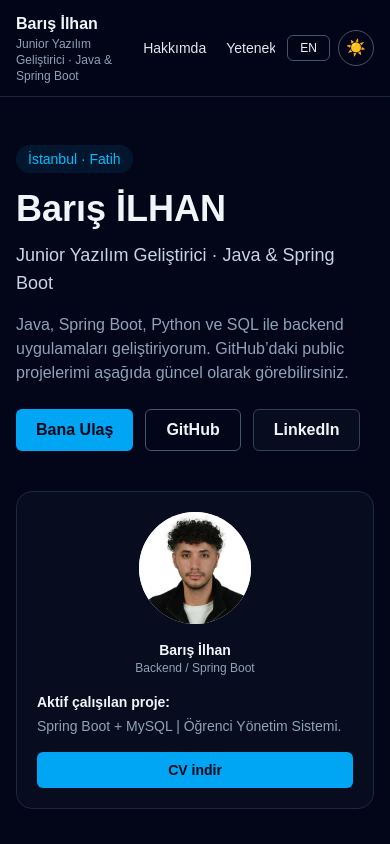
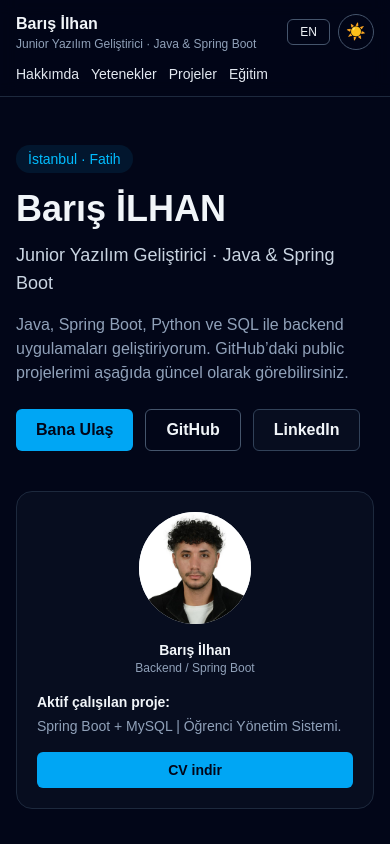
Before and after one commit to barslhn/Portfolio-Portfy, a Next.js app: page / in a window 390 px wide. Shown: the top 844 px of the page. Built offline with nearby package versions, Linux system fonts and the light colour scheme; no server answers.

Commit message:
Updated layout.tsx and page.tsx with new content

```diff
--- a/app/layout.tsx
+++ b/app/layout.tsx
@@ -39,7 +39,7 @@ export const metadata: Metadata = {
     type: "website",
     images: [
       {
-        url: "/baris.jpg", // public/baris.jpg'ü kullanıyoruz
+        url: "/baris.jpg",
         width: 800,
         height: 800,
         alt: "Barış İlhan",
@@ -62,6 +62,18 @@ export default function RootLayout({
 }) {
   return (
     <html lang="tr">
+      <head>
+        {/* iPhone, Android ve tüm mobil tarayıcılarda telefon numarası algılamayı devre dışı bırak */}
+        <meta name="format-detection" content="telephone=no, date=no, email=no, address=no" />
+        {/* Tarayıcıların otomatik bağlantı veya stil eklemesini engelle */}
+        <meta name="x-apple-disable-message-reformatting" content="true" />
+        {/* Mobil uyumluluk */}
+        <meta name="viewport" content="width=device-width, initial-scale=1, maximum-scale=1" />
+        {/* Android Chrome özel: otomatik bağlantı renkleri kapalı */}
+        <meta name="theme-color" content="#0f172a" />
+        {/* Ek güvenlik / erişim ayarları */}
+        <meta httpEquiv="X-UA-Compatible" content="IE=edge" />
+      </head>
       <body>{children}</body>
     </html>
   );
--- a/app/page.tsx
+++ b/app/page.tsx
@@ -63,14 +63,14 @@ const TEXTS = {
       "NDG Linux Unhatched – Cisco Networking Academy (2023)",
     ],
     exp1_title: "Stajyer – Transay Taşımacılık ve Personel Hizmetleri",
-    exp1_date: "2025-08 – 2025-09",
+    exp1_date: "Ağustos 2025 – Eylül 2025",
     exp1_desc: "Java, Python ve veri tabanı çalışmaları.",
     exp2_title: "Resepsiyon Görevlisi – Sultanahmet Center View",
-    exp2_date: "2023-11 – 2025-01",
+    exp2_date: "Kasım 2023 – Ocak 2025",
     exp3_title: "Organizatör – Kaçkar Turizm",
-    exp3_date: "2022-11 – 2023-10",
+    exp3_date: "Kasım 2022 – Ekim 2023",
     exp4_title: "Laboratuvar Teknisyeni – Funda Laboratuvarı",
-    exp4_date: "2018-06 – 2019-10",
+    exp4_date: "Haziran 2018 – Ekim 2019",
     footer: "© " + new Date().getFullYear() + " Barış İlhan",
   },
   en: {
@@ -130,14 +130,14 @@ const TEXTS = {
       "NDG Linux Unhatched – Cisco (2023)",
     ],
     exp1_title: "Intern – Transay Transport & Personnel Services",
-    exp1_date: "2025-08 – 2025-09",
+    exp1_date: "August 2025 – September 2025",
     exp1_desc: "Worked on Java/Python tasks and basic database operations.",
     exp2_title: "Receptionist – Sultanahmet Center View",
-    exp2_date: "2023-11 – 2025-01",
+    exp2_date: "November 2023 – January 2025",
     exp3_title: "Organizer – Kaçkar Tourism",
-    exp3_date: "2022-11 – 2023-10",
+    exp3_date: "November 2022 – October 2023",
     exp4_title: "Lab Technician – Funda Laboratory",
-    exp4_date: "2018-06 – 2019-10",
+    exp4_date: "June 2018 – October 2019",
     footer: "© " + new Date().getFullYear() + " Barış Ilhan",
   },
 };
@@ -192,35 +192,62 @@ export default function Home() {
             : "sticky top-0 z-30 bg-white/80 backdrop-blur border-b border-slate-200"
         }
       >
-        <div className="max-w-6xl mx-auto px-4 py-3 flex items-center justify-between gap-3">
-          <div>
-            <p className="font-semibold">Barış İlhan</p>
-            <p className={isDark ? "text-xs text-slate-400" : "text-xs text-slate-500"}>{t.hero_role}</p>
+        <div className="max-w-6xl mx-auto px-4 py-3 flex flex-col gap-3 md:flex-row md:items-center md:justify-between">
+          {/* üst satır: isim + mobil butonlar */}
+          <div className="flex items-center justify-between gap-3">
+            <div>
+              <p className="font-semibold">Barış İlhan</p>
+              <p className={isDark ? "text-xs text-slate-400" : "text-xs text-slate-500"}>{t.hero_role}</p>
+            </div>
+            {/* mobil butonlar */}
+            <div className="flex items-center gap-2 md:hidden">
+              <button
+                onClick={toggleLang}
+                className={
+                  isDark
+                    ? "px-3 py-1 text-xs border border-slate-600 rounded-md"
+                    : "px-3 py-1 text-xs border border-slate-300 rounded-md"
+                }
+              >
+                {lang === "tr" ? "EN" : "TR"}
+              </button>
+              <button
+                onClick={toggleTheme}
+                className={
+                  isDark
+                    ? "h-9 w-9 rounded-full border border-slate-600 flex items-center justify-center"
+                    : "h-9 w-9 rounded-full border border-slate-300 flex items-center justify-center"
+                }
+              >
+                {isDark ? "☀️" : "🌙"}
+              </button>
+            </div>
           </div>
 
-          {/* mobil website de görünsün */}
+          {/* menü - mobilde de tam genişlik */}
           <div
             className={
               isDark
-                ? "flex gap-5 text-sm text-slate-200 overflow-x-auto md:overflow-visible"
-                : "flex gap-5 text-sm text-slate-700 overflow-x-auto md:overflow-visible"
+                ? "flex flex-wrap gap-3 text-sm text-slate-200"
+                : "flex flex-wrap gap-3 text-sm text-slate-700"
             }
           >
-            <a href="#about" className="hover:text-sky-400 whitespace-nowrap">
+            <a href="#about" className="hover:text-sky-400">
               {t.nav_about}
             </a>
-            <a href="#skills" className="hover:text-sky-400 whitespace-nowrap">
+            <a href="#skills" className="hover:text-sky-400">
               {t.nav_skills}
             </a>
-            <a href="#projects" className="hover:text-sky-400 whitespace-nowrap">
+            <a href="#projects" className="hover:text-sky-400">
               {t.nav_projects}
             </a>
-            <a href="#education" className="hover:text-sky-400 whitespace-nowrap">
+            <a href="#education" className="hover:text-sky-400">
               {t.nav_education}
             </a>
           </div>
 
-          <div className="flex items-center gap-2">
+          {/* masaüstü butonları */}
+          <div className="hidden md:flex items-center gap-2">
             <button
               onClick={toggleLang}
               className={
@@ -355,7 +382,7 @@ export default function Home() {
       </header>
 
       {/* HAKKIMDA */}
-      <section id="about" className="max-w-6xl mx-auto px-4 py-8">
+      <section id="about" className="max-w-6xl mx-auto px-4 py-8 scroll-mt-24">
         <h2 className="text-2xl font-semibold mb-3">{t.about_title}</h2>
         <p className={isDark ? "text-slate-300 leading-relaxed" : "text-slate-700 leading-relaxed"}>
           {t.about_text}
@@ -363,7 +390,7 @@ export default function Home() {
       </section>
 
       {/* YETENEKLER */}
-      <section id="skills" className="max-w-6xl mx-auto px-4 py-8">
+      <section id="skills" className="max-w-6xl mx-auto px-4 py-8 scroll-mt-24">
         <h2 className="text-2xl font-semibold mb-4">{t.skills_title}</h2>
         <div className="grid gap-3 md:grid-cols-3">
           <div
@@ -406,7 +433,7 @@ export default function Home() {
       </section>
 
       {/* PROJELER */}
-      <section id="projects" className="max-w-6xl mx-auto px-4 py-8">
+      <section id="projects" className="max-w-6xl mx-auto px-4 py-8 scroll-mt-24">
         <div className="flex items-center justify-between mb-4">
           <h2 className="text-2xl font-semibold">{t.projects_title}</h2>
           <a
@@ -485,7 +512,7 @@ export default function Home() {
       </section>
 
       {/* EĞİTİM & DENEYİM */}
-      <section id="education" className="max-w-6xl mx-auto px-4 py-8 grid gap-6 md:grid-cols-2">
+      <section id="education" className="max-w-6xl mx-auto px-4 py-8 grid gap-6 md:grid-cols-2 scroll-mt-24">
         <div>
           <h2 className="text-2xl font-semibold mb-3">{t.education_title}</h2>
           <ul className={isDark ? "space-y-3 text-slate-200" : "space-y-3 text-slate-700"}>
@@ -510,7 +537,7 @@ export default function Home() {
           <ul className={isDark ? "space-y-4 text-slate-200" : "space-y-4 text-slate-700"}>
             <li>
               <p className="font-semibold">{t.exp1_title}</p>
-              {/* telefon araması gibi tıklanmasın */}
+              {/* telefon araması olarak açmasın */}
               <p className="text-sm text-slate-500 pointer-events-none select-text">{t.exp1_date}</p>
               <p className="text-sm">{t.exp1_desc}</p>
             </li>
```
